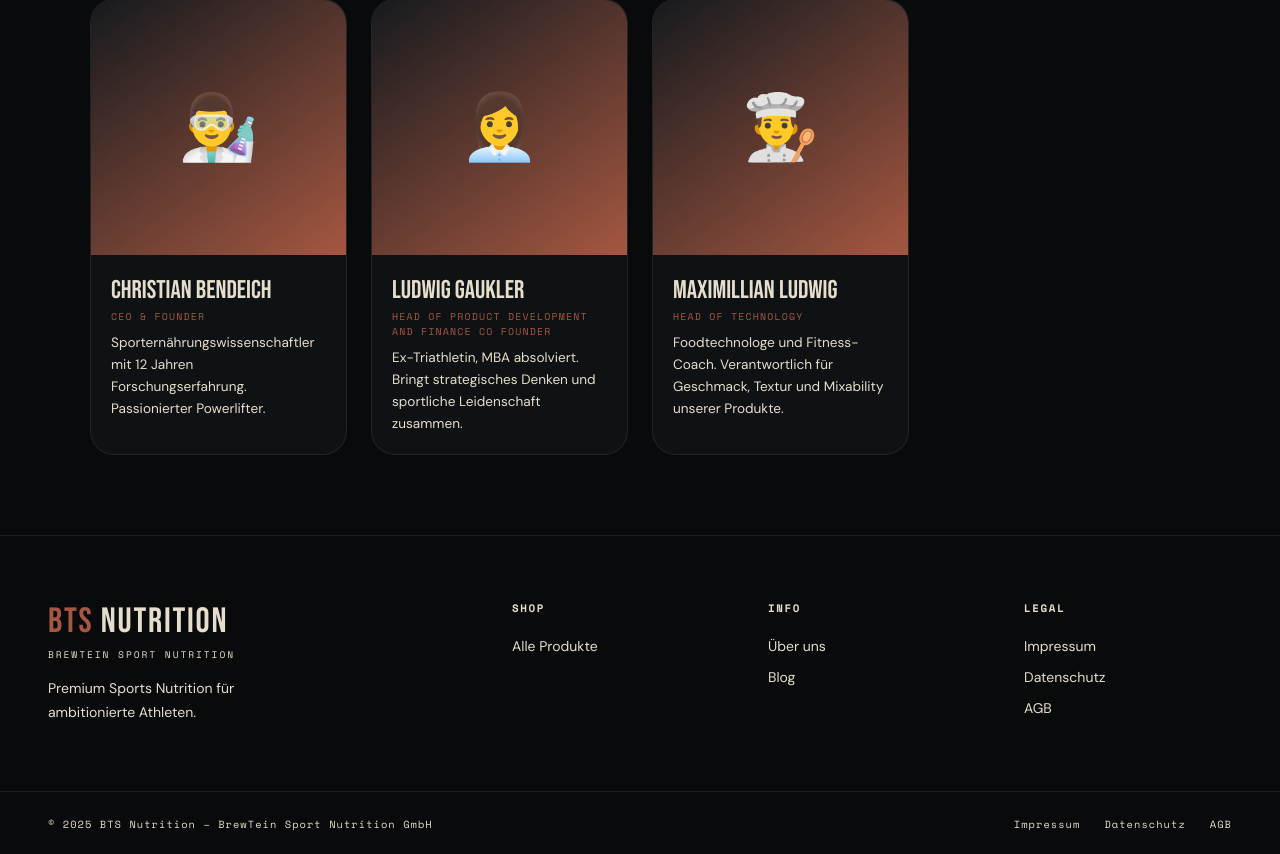
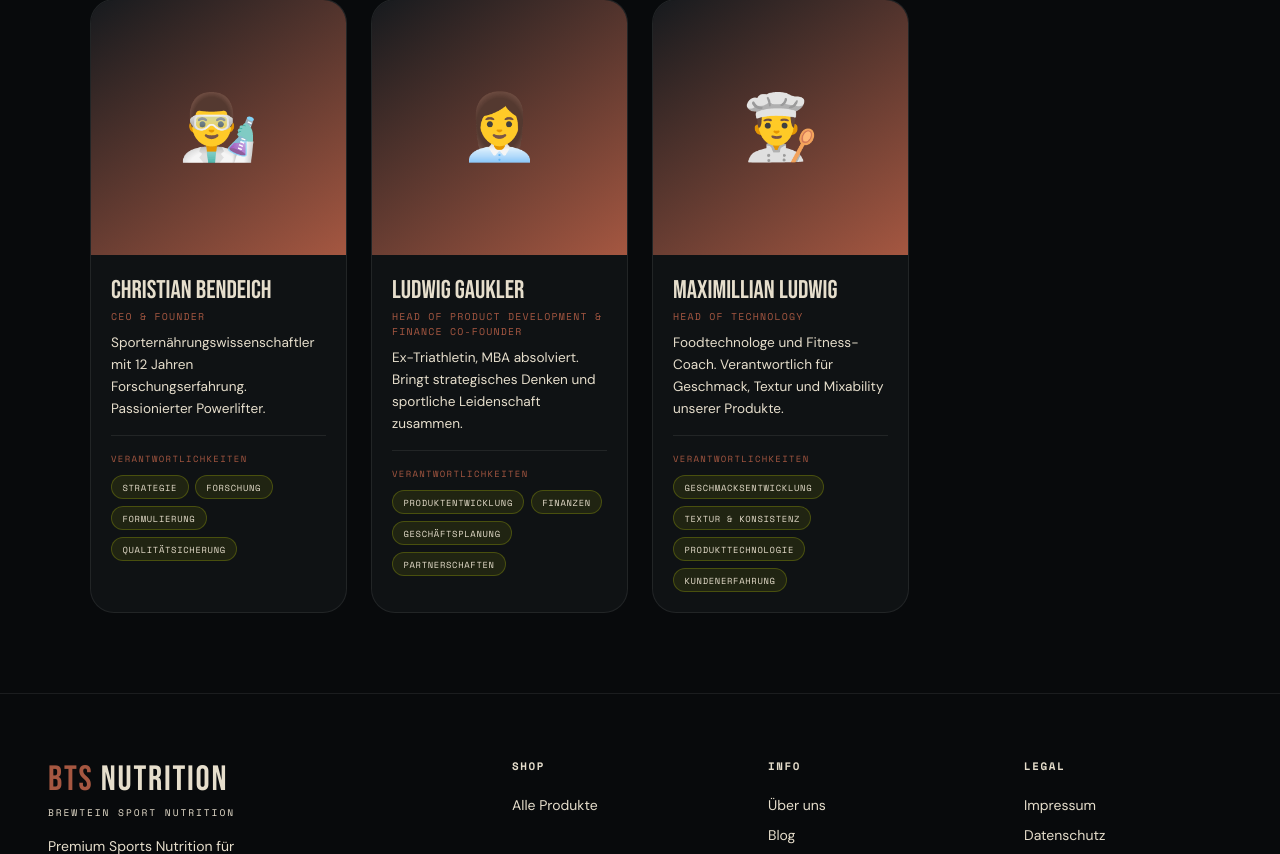
Before and after one commit to MaxBrassLoud/BTS-Nutrition-Website, a Flask app: page /about in a window 1280 px wide. Shown: the part 1862-2716 px from the top of the page. Before the commit the page ends 2693 px from the top, so only its background shows below. Run offline with Flask 3, Linux system fonts and the light colour scheme.

Commit message:
Add team role tags and styles to about page
Introduce a small inline stylesheet and markup to display responsibility tags on team member cards in src/templates/about.html. Adds .team-roles-box/.team-roles-label/.team-roles-list/.team-role-tag styles (including hover states) and inserts role tags for Christian Bendeich, Ludwig Gaukler and Maximillian Ludwig. Also tweaks Ludwig's title formatting to "Head of Product Development & Finance Co-Founder".

```diff
--- a/src/templates/about.html
+++ b/src/templates/about.html
@@ -8,6 +8,50 @@
   <link rel="preconnect" href="https://fonts.gstatic.com" crossorigin/>
   <link href="https://fonts.googleapis.com/css2?family=Bebas+Neue&family=DM+Sans:wght@300;400;500;600&family=Space+Mono:wght@400;700&display=swap" rel="stylesheet"/>
   <link rel="stylesheet" href="{{ url_for('static', filename='css/style.css') }}"/>
+  <style>
+    /* Team roles box styling */
+    .team-roles-box {
+      margin-top: 1rem;
+      padding-top: 1rem;
+      border-top: 1px solid rgba(255, 255, 255, 0.08);
+    }
+
+    .team-roles-label {
+      font-family: var(--font-mono);
+      font-size: 0.56rem;
+      letter-spacing: 0.15em;
+      text-transform: uppercase;
+      color: var(--accent);
+      margin-bottom: 0.6rem;
+      display: block;
+    }
+
+    .team-roles-list {
+      display: flex;
+      flex-wrap: wrap;
+      gap: 0.4rem;
+    }
+
+    .team-role-tag {
+      display: inline-block;
+      padding: 0.3rem 0.65rem;
+      background: rgba(232, 255, 0, 0.08);
+      border: 1px solid rgba(232, 255, 0, 0.2);
+      border-radius: 999px;
+      font-family: var(--font-mono);
+      font-size: 0.55rem;
+      letter-spacing: 0.08em;
+      text-transform: uppercase;
+      color: var(--muted);
+      transition: all 0.2s;
+    }
+
+    .team-role-tag:hover {
+      border-color: var(--accent);
+      color: var(--accent);
+      background: rgba(232, 255, 0, 0.12);
+    }
+  </style>
 </head>
 <body>
 <nav>
@@ -88,14 +132,32 @@
           <div class="team-name">Christian Bendeich</div>
           <div class="team-role">CEO & Founder</div>
           <p class="team-bio">Sporternährungswissenschaftler mit 12 Jahren Forschungserfahrung. Passionierter Powerlifter.</p>
+          <div class="team-roles-box">
+            <div class="team-roles-label">Verantwortlichkeiten</div>
+            <div class="team-roles-list">
+              <span class="team-role-tag">Strategie</span>
+              <span class="team-role-tag">Forschung</span>
+              <span class="team-role-tag">Formulierung</span>
+              <span class="team-role-tag">Qualitätsicherung</span>
+            </div>
+          </div>
         </div>
       </div>
       <div class="team-card fade-up" style="animation-delay:.1s">
         <div class="team-photo">👩‍💼</div>
         <div class="team-info">
           <div class="team-name">Ludwig Gaukler</div>
-          <div class="team-role">Head of Product Development and Finance Co Founder</div>
+          <div class="team-role">Head of Product Development & Finance Co-Founder</div>
           <p class="team-bio">Ex-Triathletin, MBA absolviert. Bringt strategisches Denken und sportliche Leidenschaft zusammen.</p>
+          <div class="team-roles-box">
+            <div class="team-roles-label">Verantwortlichkeiten</div>
+            <div class="team-roles-list">
+              <span class="team-role-tag">Produktentwicklung</span>
+              <span class="team-role-tag">Finanzen</span>
+              <span class="team-role-tag">Geschäftsplanung</span>
+              <span class="team-role-tag">Partnerschaften</span>
+            </div>
+          </div>
         </div>
       </div>
       <div class="team-card fade-up" style="animation-delay:.15s">
@@ -104,8 +166,16 @@
           <div class="team-name">Maximillian Ludwig</div>
           <div class="team-role">Head of Technology</div>
           <p class="team-bio">Foodtechnologe und Fitness-Coach. Verantwortlich für Geschmack, Textur und Mixability unserer Produkte.</p>
+          <div class="team-roles-box">
+            <div class="team-roles-label">Verantwortlichkeiten</div>
+            <div class="team-roles-list">
+              <span class="team-role-tag">Geschmacksentwicklung</span>
+              <span class="team-role-tag">Textur & Konsistenz</span>
+              <span class="team-role-tag">Produkttechnologie</span>
+              <span class="team-role-tag">Kundenerfahrung</span>
+            </div>
+          </div>
         </div>
-
       </div>
     </div>
   </div>
```
